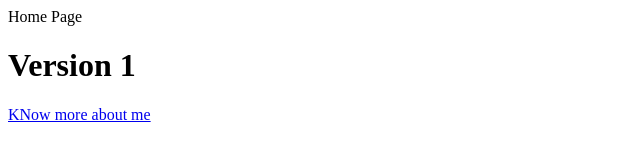
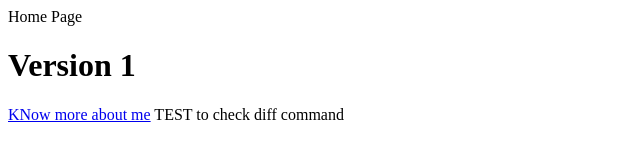
Before and after one commit to harshi1811/portfolio, a plain HTML site: page index.html in a window 1280 px wide. Shown: the whole page, without its empty margins (0-640 px from the left). Drawn offline with Linux system fonts and the light colour scheme.

Commit message:
Version 2

```diff
--- a/index.html
+++ b/index.html
@@ -6,7 +6,7 @@
 Home Page
 <h1>Version 1</h1>
 <a href="about.html">KNow more about me</a>
-
+TEST to check diff command
 </body>
 
 </html>
```
